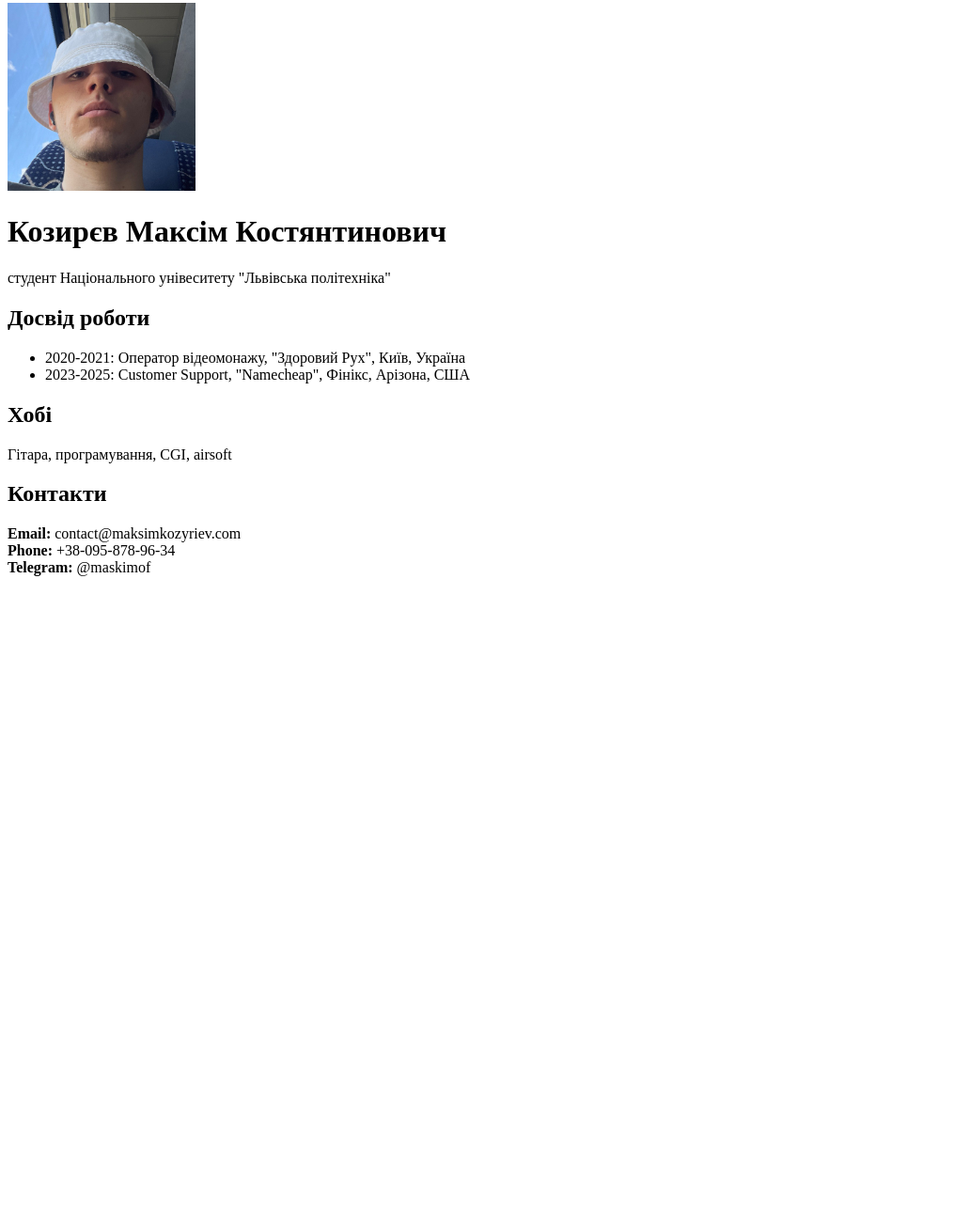
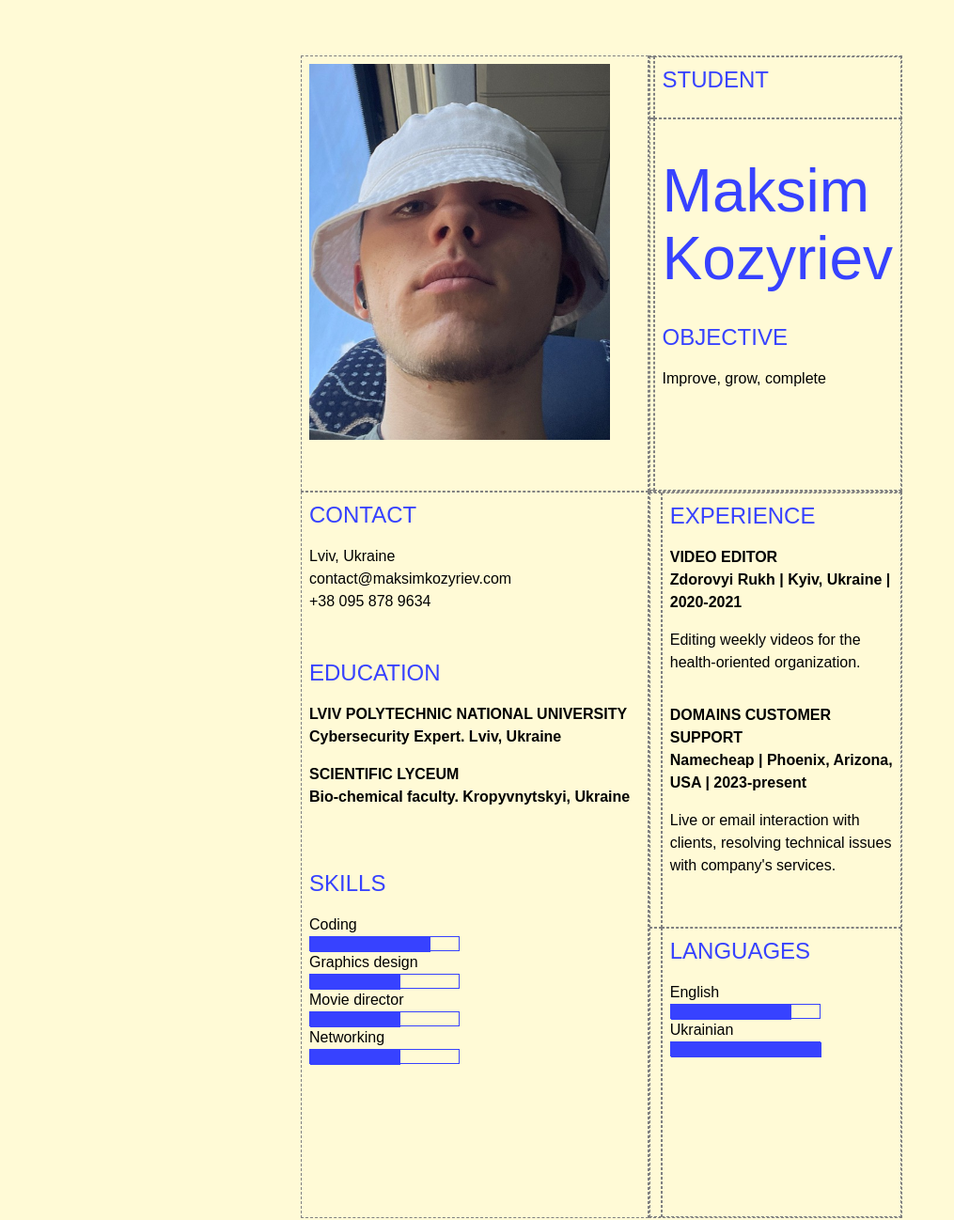
Before and after one commit to maskimoff/lab_web, a plain HTML site: page index.html in a window 1280 px wide. Shown: the part 5-1303 px from the top of the page at 94% size, without its empty margins (0-1015 px from the left). Before the commit the page ends 800 px from the top, so only its background shows below. Drawn offline with Linux system fonts and the light colour scheme.

Commit message:
Додано стилі та інформація до резюме

```diff
--- a/index.html
+++ b/index.html
@@ -1,32 +1,113 @@
 <!DOCTYPE html>
 <html lang="en">
     <head>
+        <meta charset="UTF-8">
 	    <title>Резюме</title>
+        <link rel="stylesheet" href="styles.css">
     </head>
     <body>
-        <header>
-            <img src="photo.jpeg" alt="" height="200px">
-            <h1>Козирєв Максім Костянтинович</h1>
-            <p>студент Національного унівеситету "Львівська політехніка"</p>
-        </header>
-        <main>
-            <h2>Досвід роботи</h2>
-            <p>
-                <ul>
-                    <li>2020-2021: Оператор відеомонажу, "Здоровий Рух", Київ, Україна</li>
-                    <li> 2023-2025: Customer Support, "Namecheap", Фінікс, Арізона, США</li>
-                </ul>
-           </p>
-            <h2>Хобі</h2>
-            <p>Гітара, програмування, CGI, airsoft</p>
-        </main>
-        <footer>
-            <h2>Контакти</h2>
-            <p>
-                <b>Email:</b> contact@maksimkozyriev.com<br/>
-                <b>Phone:</b> +38-095-878-96-34<br/>
-                <b>Telegram:</b> @maskimof
-            </p>
-        </footer>
+        <div class="container grid main-grid">
+            <div class="cell">
+                <img src="photo.jpeg" class="">
+            </div>
+            <div class="grid secondary-grid-1">
+                <div></div>
+                <div class="cell">
+                    <h2>Student</h2>
+                </div>
+                <div></div>
+                <div class="cell">
+                    <h1>Maksim Kozyriev</h1>
+                    <h2>Objective</h2>
+                    <p>Improve, grow, complete</p>
+                </div>
+            </div>
+            <div class="cell">
+                <div class="item">
+                    <h2>Contact</h2>
+                    <p>
+                        Lviv, Ukraine<br>
+                        contact@maksimkozyriev.com<br>
+                        +38 095 878 9634
+                    </p>
+                </div>
+                <div class="item">
+                    <h2>Education</h2>
+                    <p><b>
+                        <div class="subitem">
+                            <p class="upper">Lviv Polytechnic National University</p>
+                            Cybersecurity Expert. Lviv, Ukraine
+                        </div>
+                        <div class="subitem">
+                            <p class="upper">Scientific Lyceum</p>
+                            Bio-chemical faculty. Kropyvnytskyi, Ukraine
+                        </div>
+                    </b></p>
+                </div>
+                <div class="item">
+                    <h2>Skills</h2>
+                    <div class="progress-bar">
+                        <p>Coding</p>
+                        <div class="bound">
+                            <div class="fill f4"></div>
+                        </div>
+                    </div>
+                    <div class="progress-bar">
+                        <p>Graphics design</p>
+                        <div class="bound">
+                            <div class="fill f3"></div>
+                        </div>
+                    </div>
+                    <div class="progress-bar">
+                        <p>Movie director</p>
+                        <div class="bound">
+                            <div class="fill f3"></div>
+                        </div>
+                    </div>
+                    <div class="progress-bar">
+                        <p>Networking</p>
+                        <div class="bound">
+                            <div class="fill f3"></div>
+                        </div>
+                    </div>
+                </div>
+            </div>
+            <div class="grid secondary-grid-2">
+                <div></div>
+                <div class="cell">
+                    <h2>Experience</h2>
+                    <div class="subitem">
+                        <b>
+                            <p class="upper">Video Editor</p>
+                            <p>Zdorovyi Rukh | Kyiv, Ukraine | 2020-2021</p>
+                        </b>
+                        <p class="description">Editing weekly videos for the health-oriented organization.</p>
+                    </div>
+                    <div class="subitem">
+                        <b>
+                            <p class="upper">Domains Customer Support</p>
+                            <p>Namecheap | Phoenix, Arizona, USA | 2023-present</p>
+                        </b>
+                        <p class="description">Live or email interaction with clients, resolving technical issues with company's services.</p>
+                    </div>
+                </div>
+                <div></div>
+                <div class="cell">
+                    <h2>Languages</h2>
+                    <div class="progress-bar">
+                        <p>English</p>
+                        <div class="bound">
+                            <div class="fill f4"></div>
+                        </div>
+                    </div>
+                    <div class="progress-bar">
+                        <p>Ukrainian</p>
+                        <div class="bound">
+                            <div class="fill f5"></div>
+                        </div>
+                    </div>
+                </div>
+            </div>
+        </div>
     </body>
 </html>
--- /dev/null
+++ b/styles.css
@@ -0,0 +1,133 @@
+*,
+*::before,
+*::after {
+    box-sizing: border-box;
+}
+
+* {
+    margin: 0;
+    padding: 0;
+    line-height: calc(1em + 0.5rem);
+}
+
+body {
+    font-family: 'Futura', sans-serif;
+}
+
+:root {
+    --primary: #3742ff;
+    --secondary: #fffad6;
+}
+
+.container {
+    width: 50dvw;
+    margin: 4rem auto;
+}
+
+.grid {
+    display: grid;
+}
+
+.grid > * {
+    border: 1px dashed gray;
+}
+
+.main-grid {
+    grid-template-columns: 4fr 5fr;
+    grid-template-rows: 3fr 5fr;
+}
+
+.secondary-grid-1 {
+    grid-template-columns: 1fr 20fr;
+    grid-template-rows: 1fr 6fr;
+}
+
+.secondary-grid-2 {
+    grid-template-columns: 1fr 20fr;
+    grid-template-rows: 3fr 2fr;
+}
+
+.dashed-border {
+    border: 1px dashed gray;
+}
+
+.cell {
+    padding: 0.5rem;
+    display: flex;
+    flex-direction: column;
+}
+
+.item {
+    display: flex;
+    flex-direction: column;
+    margin-bottom: 3rem;
+}
+
+.subitem {
+    margin-bottom: 1rem;
+}
+
+.upper {
+    text-transform: uppercase;
+}
+
+.description {
+    margin-block: 1rem;
+}
+
+.progress-bar {
+
+}
+
+.bound {
+    height: 1rem;
+    width: 10rem;
+    border: 1px solid var(--primary);
+}
+
+.fill {
+    height: 1rem;
+    background-color: var(--primary);
+}
+
+.f3 {
+    width: 6rem;
+}
+
+.f4 {
+    width: 8rem;
+}
+
+.f5 {
+    width: 10rem;
+}
+
+h1 {
+    font-size: 4rem;
+    font-weight: normal;
+    color: var(--primary);
+    margin-block: 2rem;
+}
+
+h2 {
+    font-size: 1.5rem;
+    font-weight: normal;
+    text-transform: uppercase;
+    margin-bottom: 1rem;
+    color: var(--primary);
+}
+
+p {
+    font-size: 1rem;
+}
+
+img {
+    margin: 0 2rem 2.5rem 0;
+    object-fit: cover;
+    width: 20rem;
+    height: 25rem;
+}
+
+body {
+    background-color: var(--secondary);
+}
```
Also changed, not shown: 1 other file.
